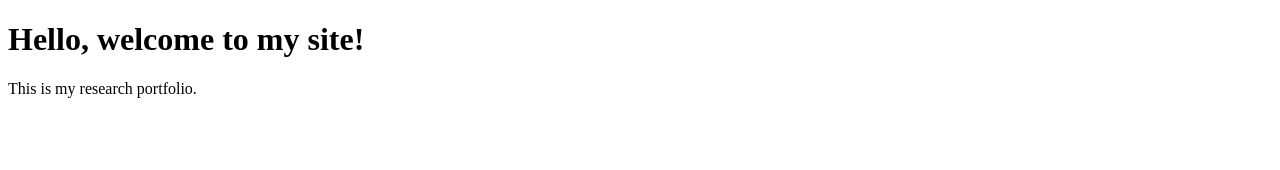
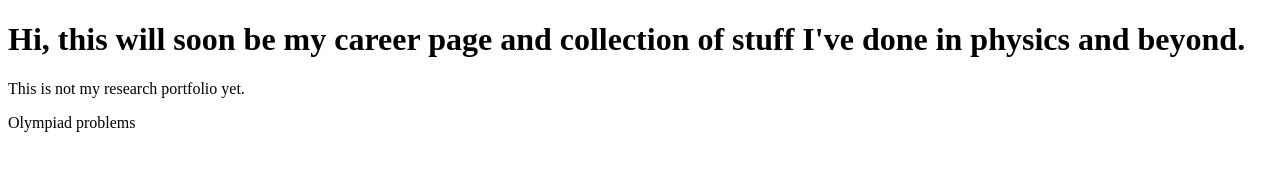
Before and after one commit to janishuns/janishuns.github.io, a plain HTML site: page index.html in a window 1280 px wide. Drawn offline with Linux system fonts and the light colour scheme.

Commit message:
Update index.html

```diff
--- a/index.html
+++ b/index.html
@@ -2,10 +2,11 @@
 <html>
 <head>
   <meta charset="UTF-8">
-  <title>My Site</title>
+  <title>J.Huns</title>
 </head>
 <body>
-  <h1>Hello, welcome to my site!</h1>
-  <p>This is my research portfolio.</p>
+  <h1>Hi, this will soon be my career page and collection of stuff I've done in physics and beyond.</h1>
+  <p>This is not my research portfolio yet.</p>
+  <p>Olympiad problems</p>
 </body>
 </html>
```
